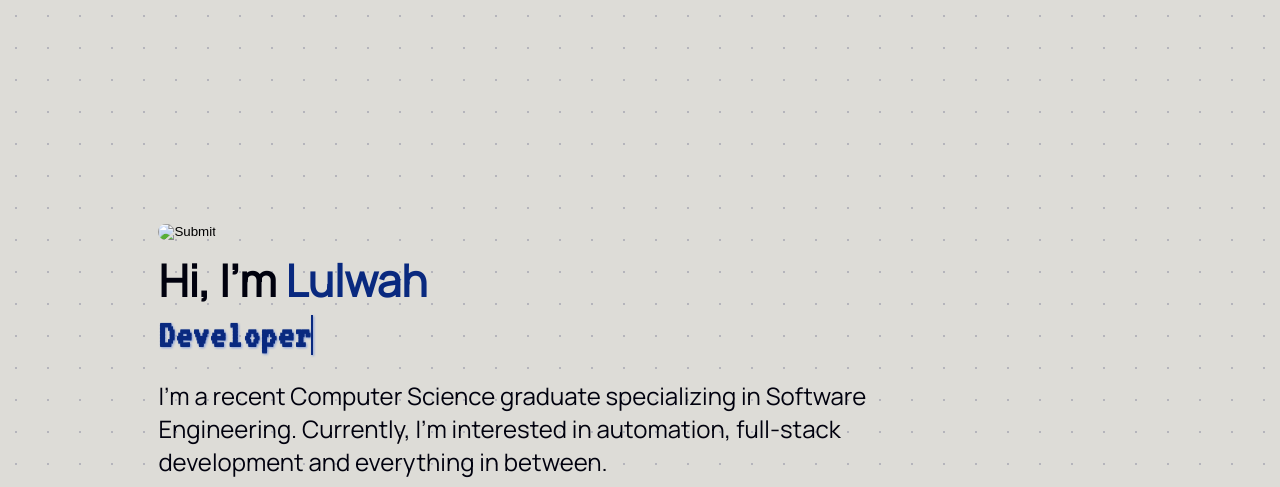
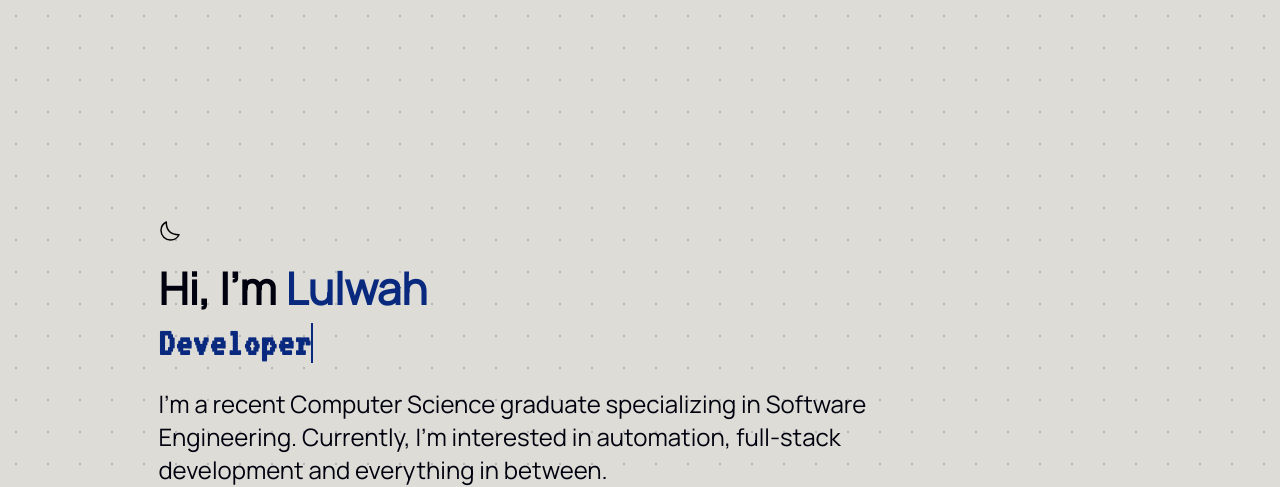
Before and after one commit to llw4h/llw4h.github.io, a plain HTML site: page index.html in a window 1280 px wide. Shown: the top 487 px of the page. Drawn offline with Linux system fonts and the light colour scheme; a web font is replaced by a local one.

Commit message:
missing svg and removed shadow from position

```diff
--- a/index.html
+++ b/index.html
@@ -13,10 +13,7 @@
 
 <body>
     <div id="left-side">
-        <input id="themeToggle" type="image" src="images/half-moon.svg" />
-        <!-- <button id="themeToggle" type="button">
-            <img class="default" src="images/half-moon.svg" alt="dark-mode"/>
-        </button> -->
+        <input id="themeToggle" type="image" src="images/half-moon.svg" alt="light/dark mode"/>
         <header>
             <section id="home-part">
                 <article>
--- a/style.css
+++ b/style.css
@@ -191,7 +191,7 @@ a:hover img.default {
 }
 
 #position {
-    filter: drop-shadow(1px 1px 1px #89a0d7);
+    /* filter: drop-shadow(1px 1px 1px #89a0d7); */
     font-family: 'VT323', monospace;
     color: #09297f;
     font-size: 40px;
```
Also changed, not shown: images/half-moon.svg (added), images/sun-light.svg (added).
